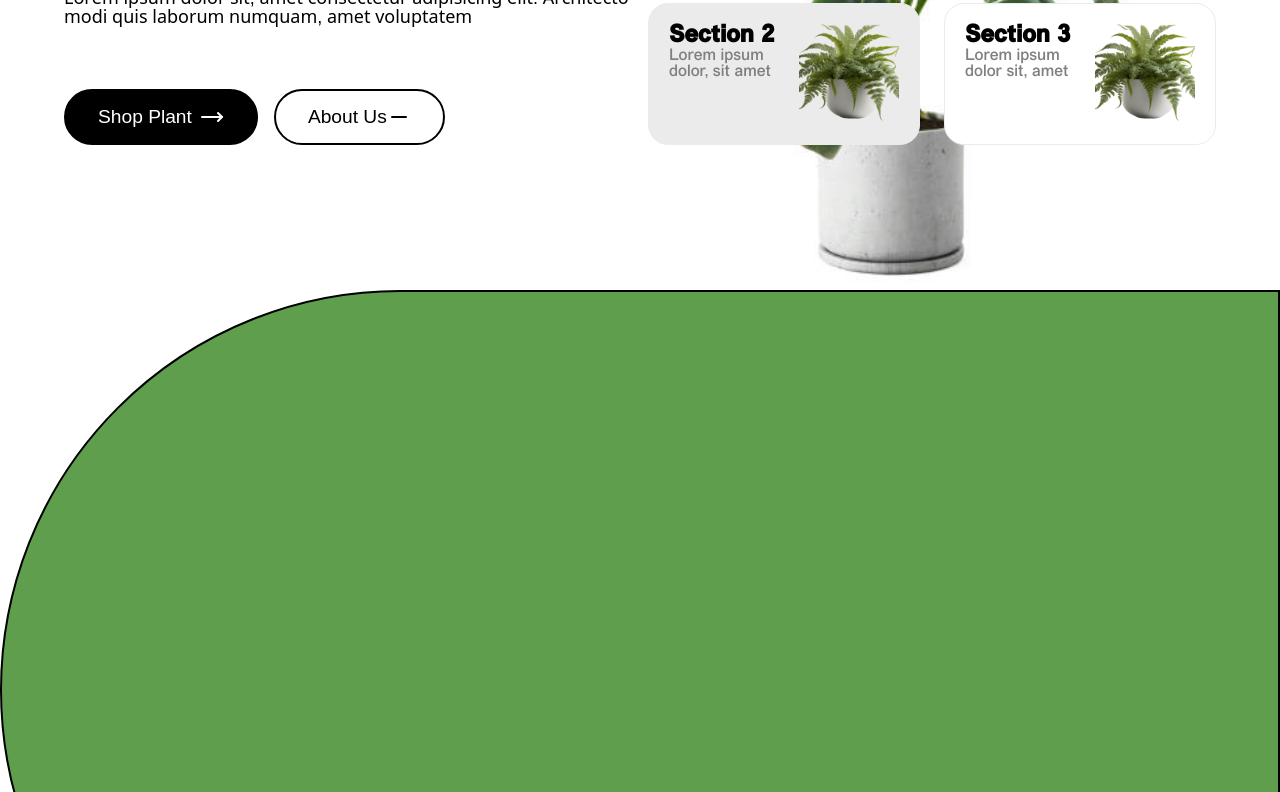
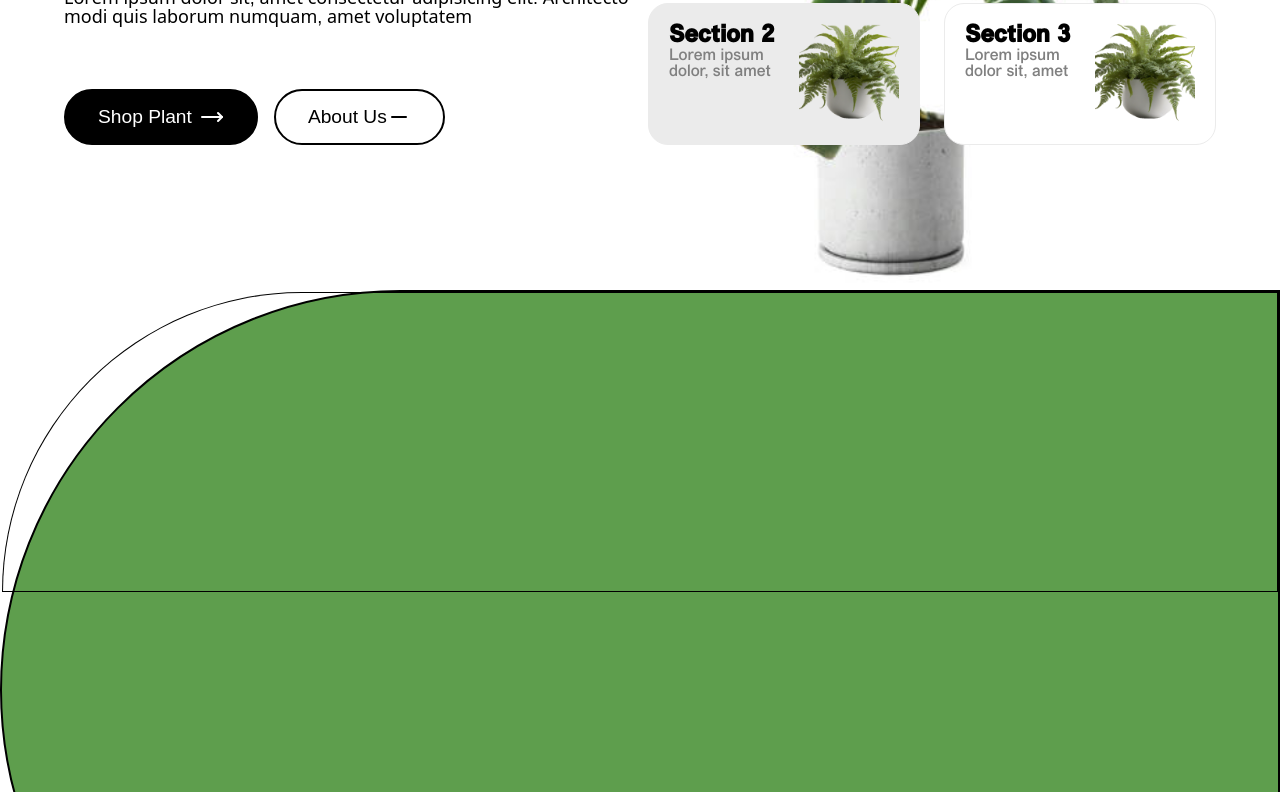
Before and after one commit to chckenpop/lampung-project, a website built with Vite: page index.html in a window 1280 px wide. Shown: the part 510-1302 px from the top of the page. Built offline with nearby package versions, Linux system fonts and the light colour scheme.

Commit message:
asdfis very nice

```diff
--- a/index.html
+++ b/index.html
@@ -158,7 +158,15 @@
     </div>
   </section>
   <section class="part-2">
+    <div class="box1">
 
+    </div>
+    <div class="box2">
+
+    </div>
+    <div class="box3">
+
+    </div>
   </section>
 
   <script>
--- a/style.scss
+++ b/style.scss
@@ -334,4 +334,11 @@ nav {
     border: 2px solid black;
     border-top-left-radius: 999px;
     border-bottom-left-radius: 999px;
+
+    .box1 {
+        height: 300px;
+        border: 1px solid black;
+        border-top-left-radius: 999px;
+        border-top-left-radius: 999px;
+    }
 }
```
